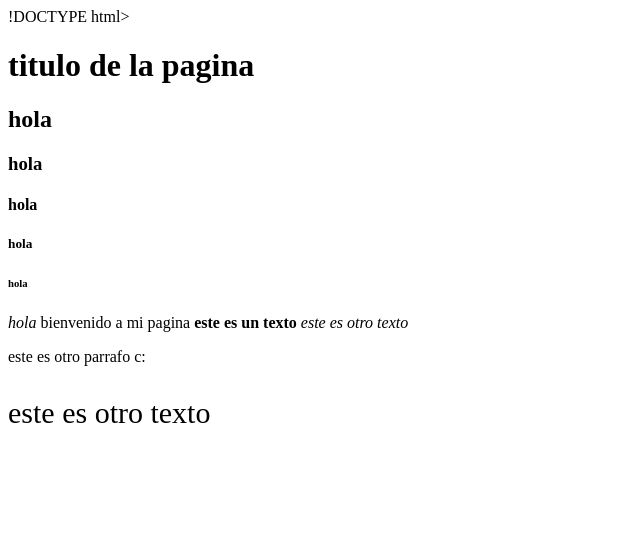
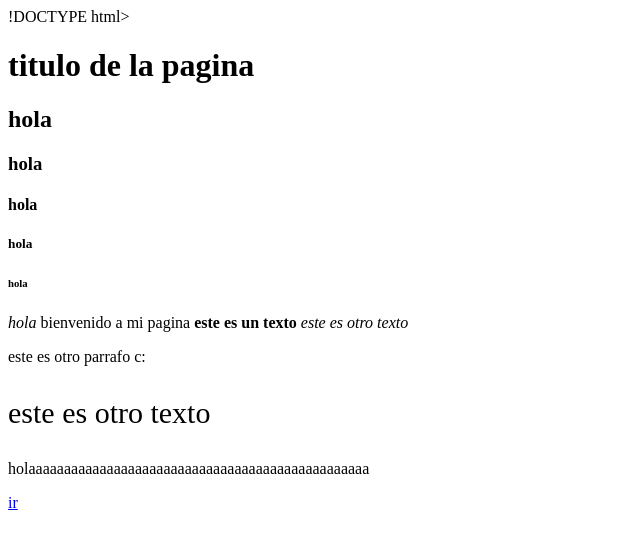
Before and after one commit to vianneymartinez/mi-pagina-web, a plain HTML site: page index.html in a window 1280 px wide. Shown: the whole page, without its empty margins (0-640 px from the left). Drawn offline with Linux system fonts and the light colour scheme.

Commit message:
Create index.html

```diff
--- a/index.html
+++ b/index.html
@@ -4,7 +4,7 @@
     <meta charset="UTF-8">
     <meta http-equiv="X-UA-Compatible" content="IE=edge">
     <meta name="viewport" content="width=device-width, initial-scale=1.0">
-    <title>Document</title>
+    <title>mi pagina web (: </title>
 </head>
 <body>
    <p><h1>titulo de la pagina</h1></p>
@@ -19,5 +19,7 @@
     <i> este es otro texto </i>
     <p>este es otro parrafo c:</p>
     <p style="font-size:30px">este es otro texto</p>
+    <p>holaaaaaaaaaaaaaaaaaaaaaaaaaaaaaaaaaaaaaaaaaaaaaaaa</p>
+    <a href="https://www.youtube.com/watch?v=D1OPeczwIHo">ir</a>
 </body>
 </html>
```
